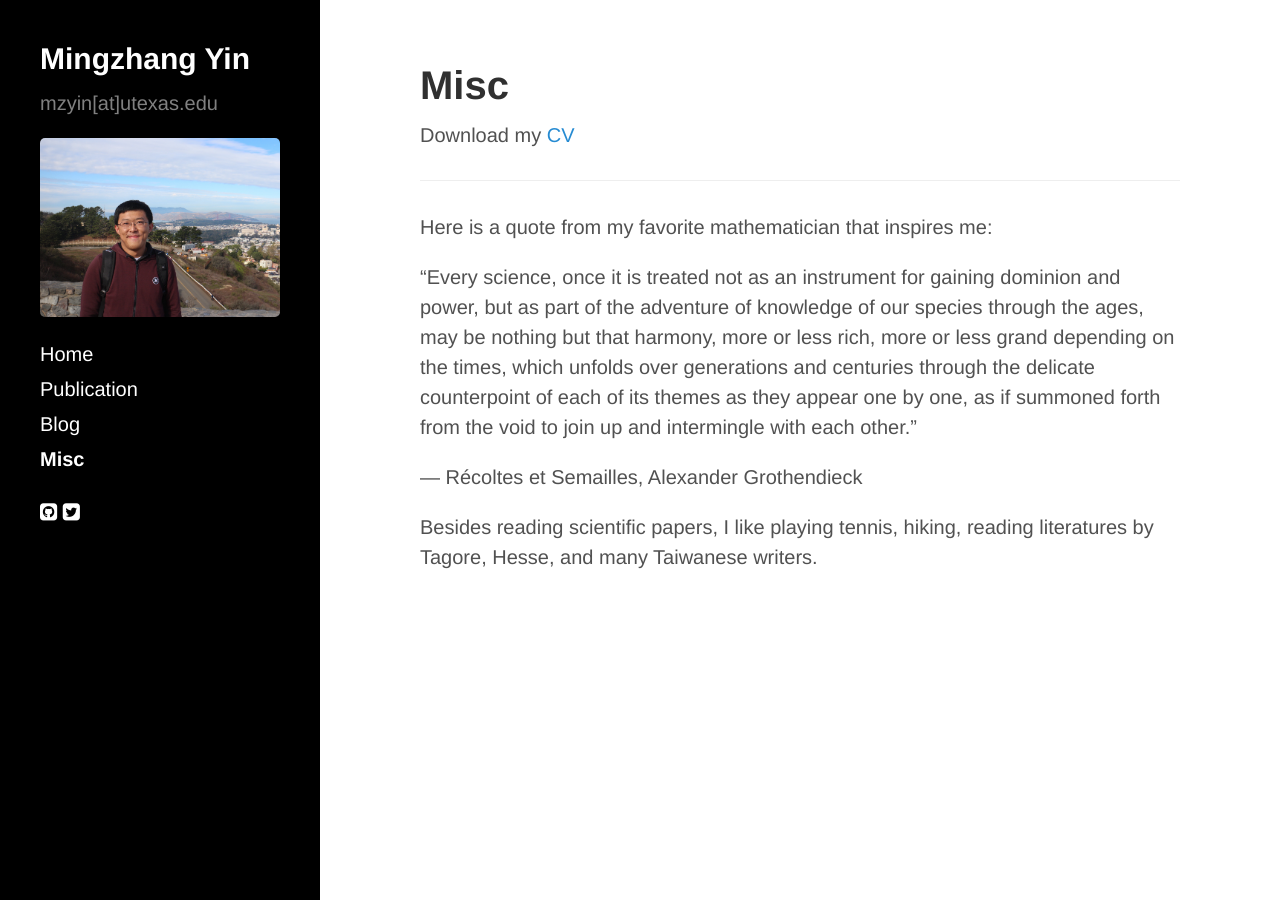
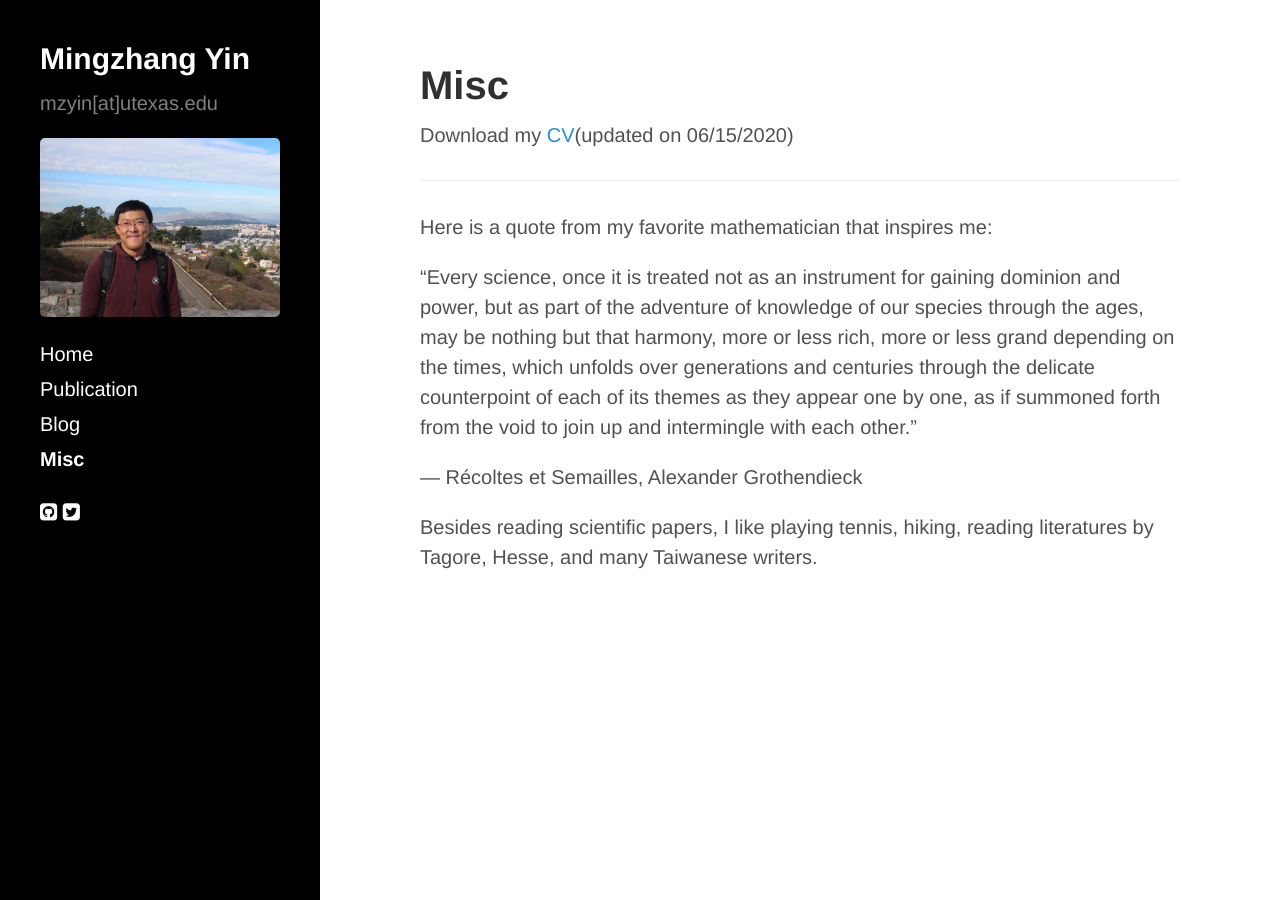
Before and after one commit to mingzhang-yin/mingzhang-yin.github.io, a Jekyll site: the page built from d-about.md, in a window 1280 px wide. Built offline with Jekyll 4.4.1, drawn with Linux system fonts in a browser that asks for light colours; nearby versions of some CDN libraries.

Commit message:
Update d-about.md

```diff
--- a/d-about.md
+++ b/d-about.md
@@ -3,7 +3,7 @@ layout: page
 title: Misc
 ---
 
-Download my [CV](https://mingzhang-yin.github.io/assets/pdfs/CV_Mingzhang%20Yin.pdf)
+Download my [CV](https://mingzhang-yin.github.io/assets/pdfs/CV_Mingzhang%20Yin.pdf)(updated on 06/15/2020)
 
 ___
 
```
